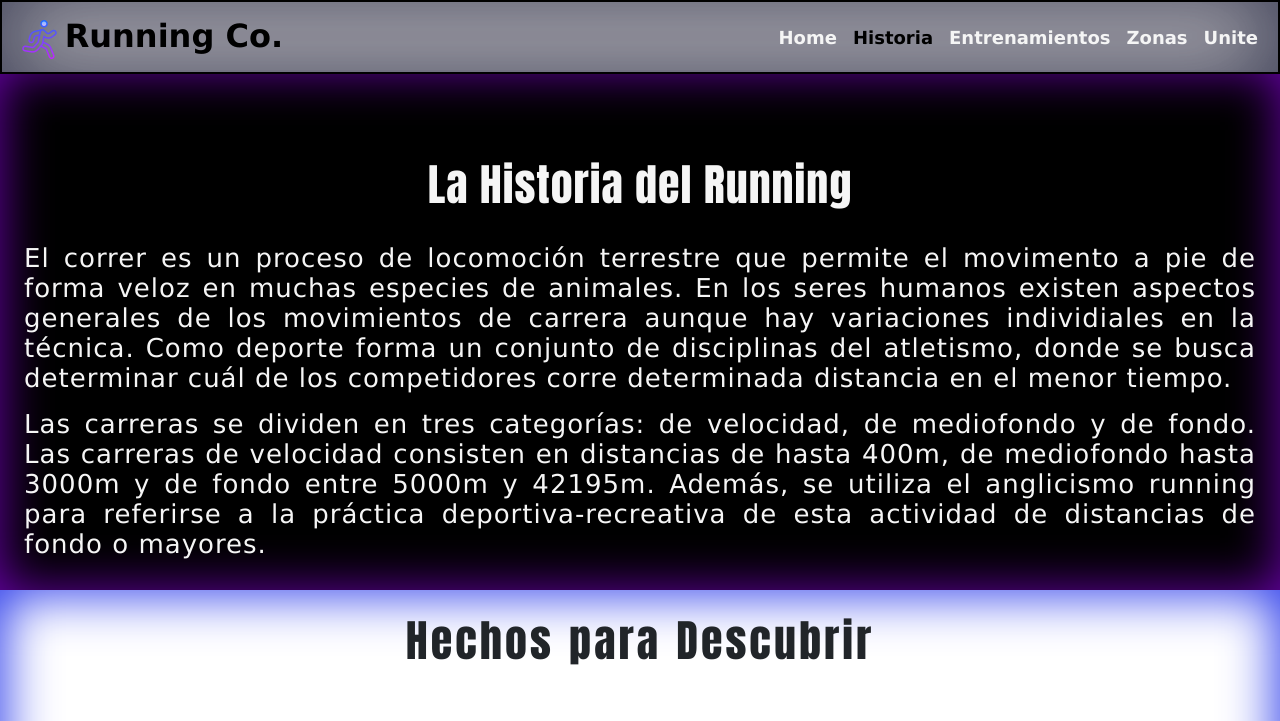
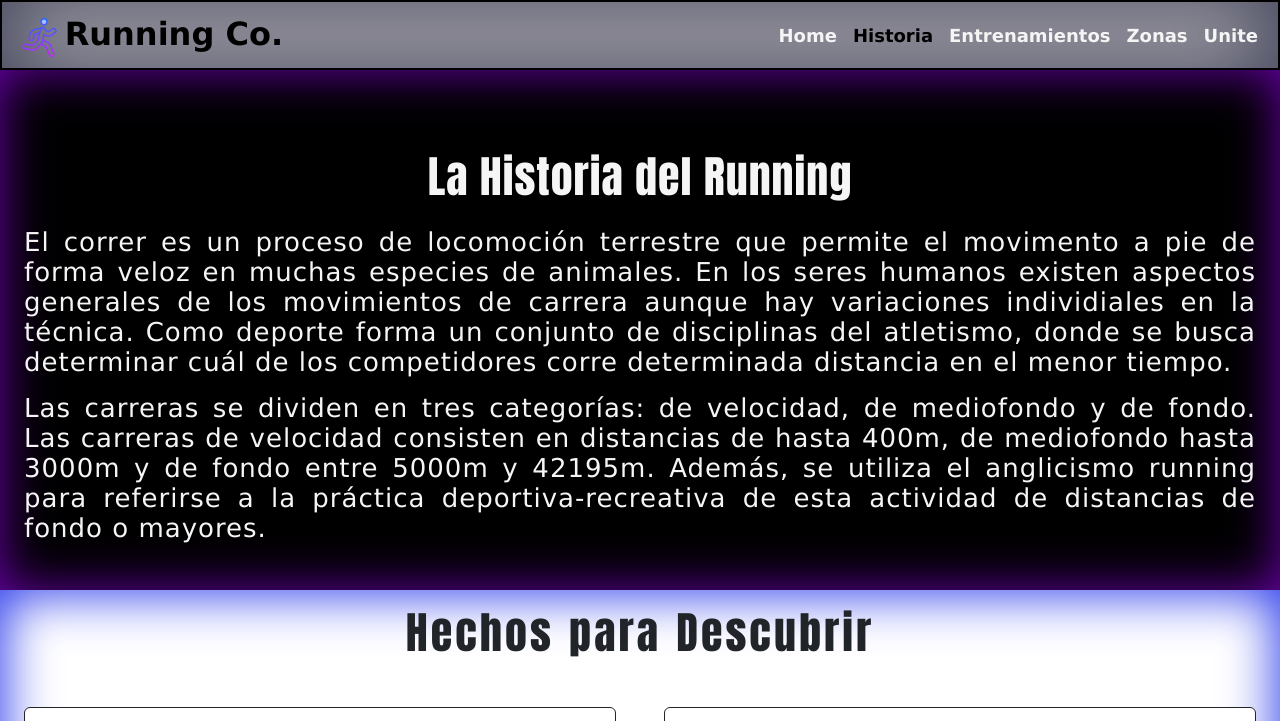
Before and after one commit to JacoboLerner/proyectofinal_coder, a plain HTML site: page section/historia.html in a window 1280 px wide. Shown: the top 721 px of the page. Drawn offline with nearby package versions, Linux system fonts and the light colour scheme.

Commit message:
Error de estructura historia solucionado

```diff
--- a/sass/_generales.scss
+++ b/sass/_generales.scss
@@ -23,7 +23,7 @@
     @media (min-width:1024px){
         font-size: 18px;
         border: 2px black solid;
-        padding: 5px;
+        padding: 3px;
         margin-left: 0px;
         margin-right: 0px;
         padding-left: 0px;
@@ -115,4 +115,5 @@ footer {
     -webkit-box-shadow: inset -1px -1px 80px 10px rgba(66, 68, 90, 1);
     -moz-box-shadow: inset -1px -1px 80px 10px rgba(66, 68, 90, 1);
     box-shadow: inset -1px -1px 80px 10px rgba(66, 68, 90, 1);
+
 }
--- a/section/historia.html
+++ b/section/historia.html
@@ -37,12 +37,9 @@
       </div>
     </nav>
   </header>
-  </ul>
-</body>
-<div>
   <main class="container-fluid mx-0 px-0">
     <div class="historia-principal row mx-0 px-0">
-      <h1 class="titulos-header-historia p-4">La Historia del Running</h1>
+      <h1 class="titulos-header-historia p-3">La Historia del Running</h1>
       <p class="parafo px-4" data-aos="fade-down">El correr es un proceso de locomoción terrestre que permite el movimento a
         pie de forma veloz en muchas especies de animales. En los seres humanos existen aspectos generales de los
         movimientos de carrera aunque hay variaciones individiales en la técnica. Como deporte forma un conjunto de
@@ -55,7 +52,7 @@
     </div>
   </main>
   <section class="container-fluid historia-contenedor lg-p-3">
-    <h2 class="titulos-header-historia p-4">Hechos para Descubrir</h2>
+    <h2 class="titulos-header-historia p-3">Hechos para Descubrir</h2>
     <div class="row row-cols-1 row-cols-md-2 g-4 row-cols-xxl-3">
       <div class="col p-4">
         <div class="card text-center border-dark p-3 h-100 ">
@@ -214,7 +211,6 @@
     </div>
   </div>
   </article>
-</div>
   <footer>
     <div class="redes">
       <div>
@@ -246,5 +242,5 @@
   <script>
     AOS.init();
   </script>
-
+</body>
 </html>
```
Also changed, not shown: index.html (+1 -1 lines), section/zonas.html (+1 -1 lines), css/style.css. Lines whose indentation alone changed are shown as unchanged.
